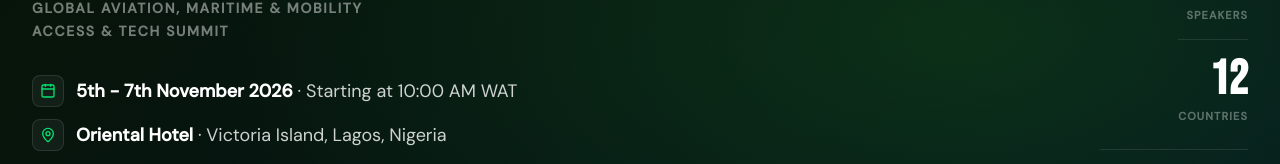
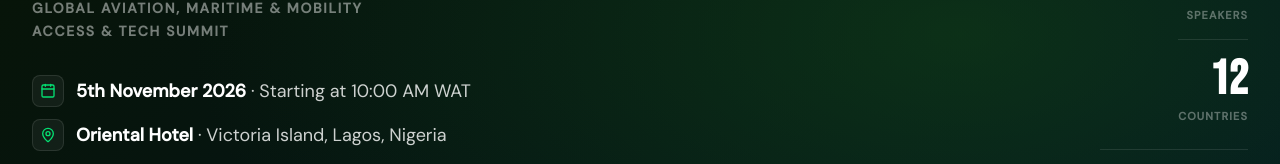
Before and after one commit to prbho/gammat, a Next.js app: page / in a window 1280 px wide. Shown: the part 371-535 px from the top of the page. Built offline with nearby package versions, Linux system fonts and the light colour scheme; no server answers.

Commit message:
Date changed

```diff
--- a/components/Events.tsx
+++ b/components/Events.tsx
@@ -140,7 +140,7 @@
         <FadeUp delay={4}>
           <div className="mt-10 flex flex-wrap items-center justify-center gap-6  bg-white rounded-lg px-6 py-4">
             {[
-              { Icon: Calendar, text: "5th - 7th November 2026" },
+              { Icon: Calendar, text: "5th November 2026" },
               { Icon: Users, text: "Limited Seats Available" },
               { Icon: Target, text: "High-Impact Sessions" },
             ].map(({ Icon, text }, i) => (
--- a/components/Hero.tsx
+++ b/components/Hero.tsx
@@ -122,7 +122,7 @@
               {[
                 {
                   Icon: Calendar,
-                  label: "5th - 7th November 2026",
+                  label: "5th November 2026",
                   sub: "Starting at 10:00 AM WAT",
                 },
                 {
```
